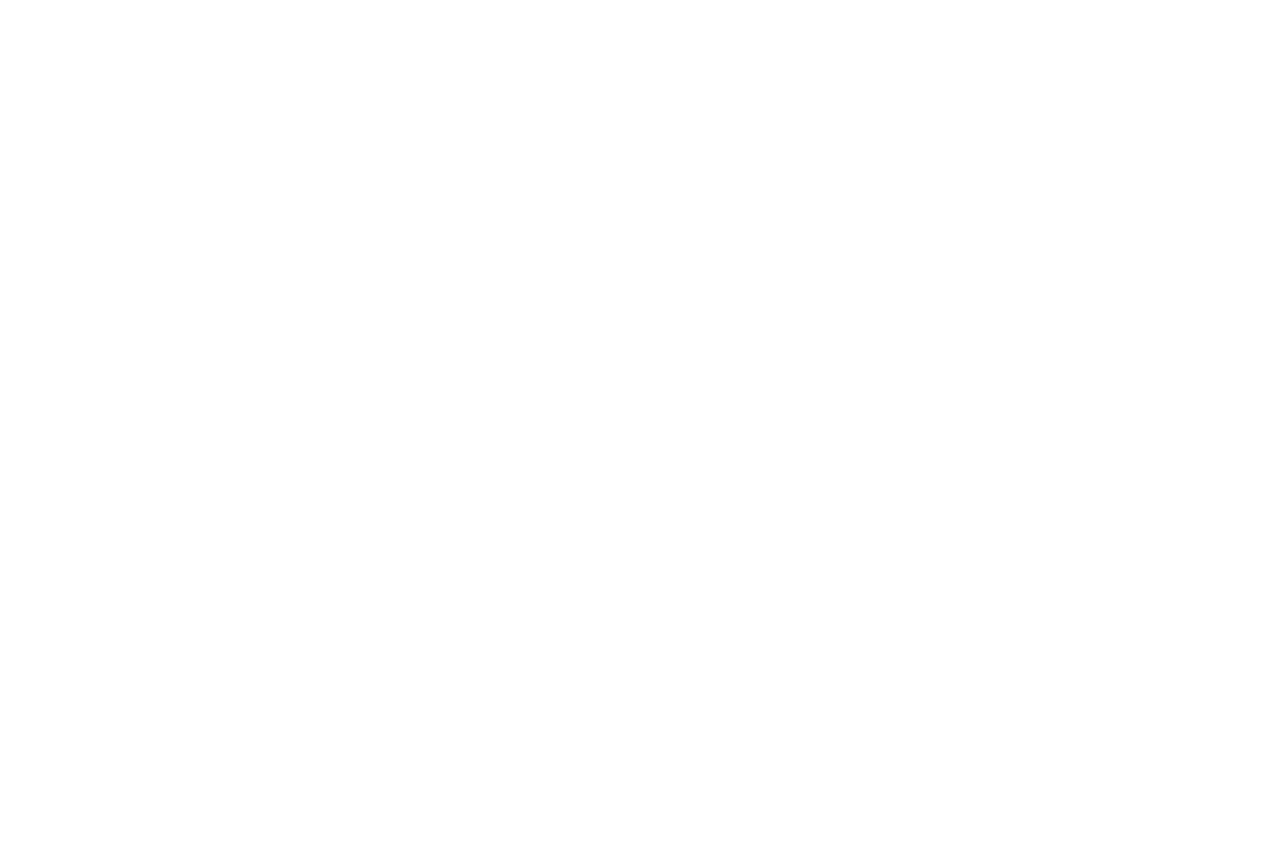
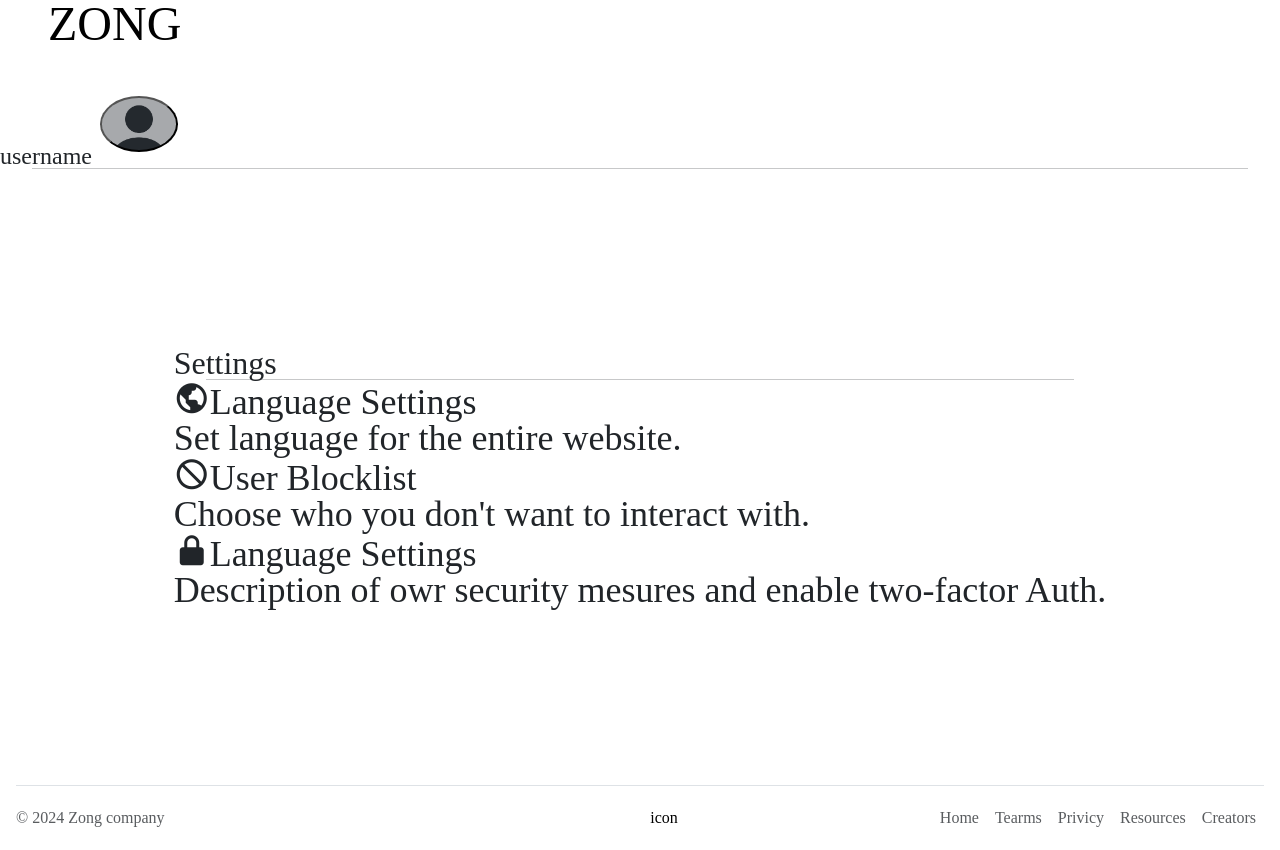
Before and after one commit to arbutnar/Zong, a plain HTML site: page settings.html in a window 1280 px wide. Before the commit the page ends 800 px from the top, so only its background shows below. Drawn offline with nearby package versions, Linux system fonts and the light colour scheme.

Commit message:
header modified, creating templates

```diff
--- a/settings.html
+++ b/settings.html
@@ -3,9 +3,55 @@
 <head>
 	<meta charset="UTF-8">
 	<meta name="viewport" content="width=device-width, initial-scale=1.0">
-	<title>settings</title>
+	<title>Settings</title>
+	<link href="https://cdn.jsdelivr.net/npm/bootstrap@5.3.2/dist/css/bootstrap.min.css" rel="stylesheet" integrity="sha384-T3c6CoIi6uLrA9TneNEoa7RxnatzjcDSCmG1MXxSR1GAsXEV/Dwwykc2MPK8M2HN" crossorigin="anonymous">
+	<link href='https://unpkg.com/boxicons@2.1.4/css/boxicons.min.css' rel='stylesheet'>
+	<link rel="stylesheet" href="styles.css">
 </head>
 <body>
-	<!-- Non so se il body dovra' comunque tener conto dell'altezza del header e del footer quando il contenuto verrà loadato in index.html -->
+	<header>
+		<a href="./index.html" class="title link-body-emphasis text-decoration-none">ZONG</a>
+		<div class="user">
+			<label for="profilePicture" class="username">username</label>
+			<input type="button" name="profilePicture" id="profilePicture">
+		</div>
+	</header>
+	<hr>
+	<main>
+		<div class="settings">
+			<h1>Settings</h1>
+			<hr>
+			<div>
+				<div class="language">
+					<h2><i class='bx bx-world'></i>Language Settings</h2>
+					<span>Set language for the entire website.</span>
+				</div>
+				<div class="blocklist">
+					<h2><i class='bx bx-block'></i>User Blocklist</h2>
+					<span>Choose who you don't want to interact with.</span>
+				</div>
+				<div class="security">
+					<h2><i class='bx bxs-lock-alt'></i>Language Settings</h2>
+					<span>Description of owr security mesures and enable two-factor Auth.</span>
+				</div>
+			</div>
+		</div>
+	</main>
+	<footer class="d-flex flex-wrap justify-content-between align-items-center py-3 mx-3 border-top">
+		<p class="col-md-4 mb-0 text-body-secondary">© 2024 Zong company</p>
+		<a href="/" class="col-md-4 d-flex align-items-center justify-content-center mb-3 mb-md-0 me-md-auto link-body-emphasis text-decoration-none">
+		  <svg class="bi me-2" width="40" height="32"><use xlink:href="#bootstrap"></use></svg>
+		  <span>icon</span>
+		</a>
+		<ul class="nav col-md-4 justify-content-end">
+		  <li class="nav-item"><a href="#" class="nav-link px-2 text-body-secondary">Home</a></li>
+		  <li class="nav-item"><a href="#" class="nav-link px-2 text-body-secondary">Tearms</a></li>
+		  <li class="nav-item"><a href="#" class="nav-link px-2 text-body-secondary">Privicy</a></li>
+		  <li class="nav-item"><a href="#" class="nav-link px-2 text-body-secondary">Resources</a></li>
+		  <li class="nav-item"><a href="#" class="nav-link px-2 text-body-secondary">Creators</a></li>
+		</ul>
+	  </footer>
+	  <script src="index.js"></script>
+	  <script src="https://cdn.jsdelivr.net/npm/bootstrap@5.3.2/dist/js/bootstrap.bundle.min.js" integrity="sha384-C6RzsynM9kWDrMNeT87bh95OGNyZPhcTNXj1NW7RuBCsyN/o0jlpcV8Qyq46cDfL" crossorigin="anonymous"></script>
 </body>
 </html>
--- a/styles.css
+++ b/styles.css
@@ -55,10 +55,7 @@ body {
 	font-size: 1rem;
 }
 
-header {
-	display: flex;
-	flex-direction: row;
-	justify-content: space-between;
+.navigation {
 	font-size: 2rem;
 }
 
@@ -82,14 +79,16 @@ header {
 	font-size: 0.7rem;
 	margin-bottom: 1rem;
 	border-radius: 50%;
-	background: center/cover url("profile_image.png") no-repeat;
+	background: center/cover url("images/profile_image.png") no-repeat;
 }
 
 .sidebar {
 	width: 140px;
 	position: absolute;
+	top: 144px;
 	right: 2rem;
 	visibility: hidden;
+	font-size: 0.5em;
 	border: solid 2px black;
 	border-top: none;
 	border-bottom-left-radius: 10%;
@@ -130,3 +129,12 @@ header {
 .gameMods button {
 	padding: 0.5rem;
 }
+
+h1 {
+	font-size: 2em;
+	align-self: flex-start;
+}
+
+.settings div {
+	font-size: 1.5em;
+}
```
Also changed, not shown: index.html (+8 -14 lines).
